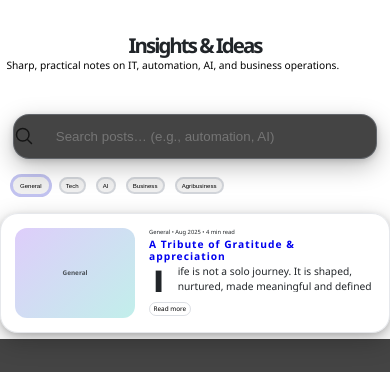
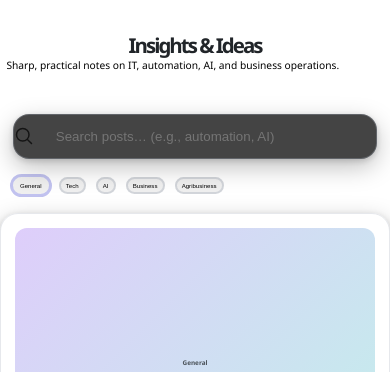
Before and after one commit to lynestechlabs/profile, a plain HTML site: page blog.html in a window 390 px wide. Shown: the part 72-444 px from the top of the page. Drawn offline with Linux system fonts and the light colour scheme.

Commit message:
Update queries.css

```diff
--- a/resources/css/queries.css
+++ b/resources/css/queries.css
@@ -73,7 +73,9 @@
         margin: 1rem 0.5rem;
 
         } */
-
+        .post{
+              grid-template-columns: 1fr;
+            }
       .product-card {
         width: 100%;
         margin: 2rem;
```
